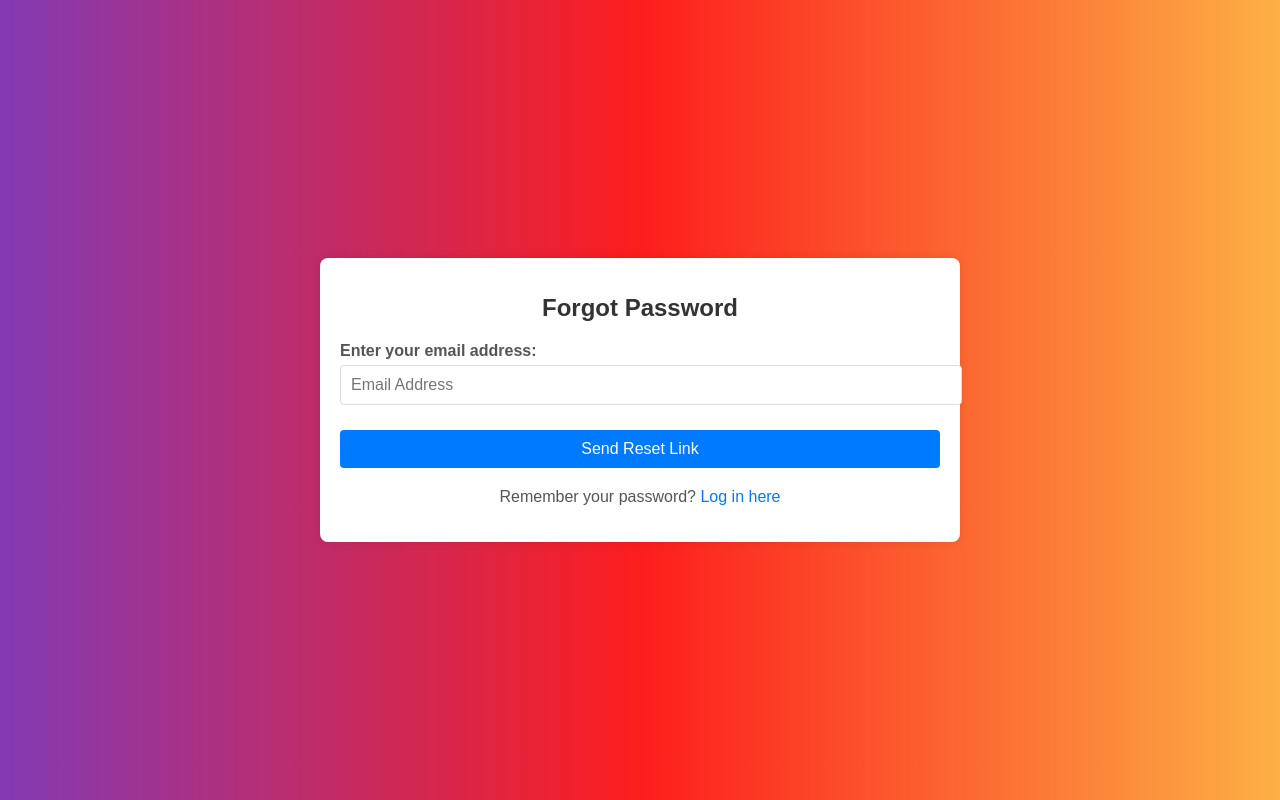
After one commit to dhyan-s/habit-tracker-idp, a Flask app: page /fp/ in a window 1280 px wide. The commit adds this page. Run offline with Flask 3, Linux system fonts and the light colour scheme.

Commit message:
Integrate forgot_pwd page

```diff
--- a/website/__init__.py
+++ b/website/__init__.py
@@ -1,6 +1,6 @@
 from flask import Flask
 from .homepage import home
-from .auth import login, sign_up
+from .auth import login, sign_up, forgot_pwd
 from .todolist import todolist
 
 def create_app():
@@ -11,5 +11,6 @@ def create_app():
     app.register_blueprint(login, url_prefix="/login/")
     app.register_blueprint(sign_up, url_prefix="/signup/")
     app.register_blueprint(todolist, url_prefix="/todolist/")
+    app.register_blueprint(forgot_pwd, url_prefix="/fp/")
 
     return app
--- a/website/auth.py
+++ b/website/auth.py
@@ -2,6 +2,7 @@ from flask import Blueprint, render_template
 
 login = Blueprint("login", __name__)
 sign_up = Blueprint("sign_up", __name__)
+forgot_pwd = Blueprint("forgot_pwd", __name__)
 
 
 @login.route('/')
@@ -11,3 +12,7 @@ def loginpage():
 @sign_up.route('/')
 def signup_page():
     return render_template("sign_up.html")
+
+@forgot_pwd.route('/')
+def fp_page():
+    return render_template("forgot_pwd.html")
--- /dev/null
+++ b/website/templates/forgot_pwd.html
@@ -0,0 +1,115 @@
+<!DOCTYPE html>
+<html lang="en">
+<head>
+    <meta charset="UTF-8">
+    <meta name="viewport" content="width=device-width, initial-scale=1.0">
+    <title>Forgot Password</title>
+    <style>
+        body {
+            font-family: Arial, sans-serif;
+            margin: 0;
+            padding: 0;
+            background: rgb(131,58,180);
+            background: linear-gradient(90deg, rgba(131,58,180,1) 0%, rgba(253,29,29,1) 50%, rgba(252,176,69,1) 100%);
+            display: flex;
+            align-items: center;
+            justify-content: center;
+            height: 100vh;
+        }
+
+        .container {
+            max-width: 600px;
+            width: 100%;
+            background: #fff;
+            padding: 20px;
+            border-radius: 8px;
+            box-shadow: 0 0 10px rgba(0, 0, 0, 0.1);
+        }
+
+        h1 {
+            font-size: 24px;
+            margin-bottom: 20px;
+            text-align: center;
+            color: #333;
+        }
+
+        .form-group {
+            margin-bottom: 15px;
+        }
+
+        label {
+            display: block;
+            font-weight: bold;
+            margin-bottom: 5px;
+            color: #555;
+        }
+
+        input[type="email"] {
+            width: 100%;
+            padding: 10px;
+            border: 1px solid #ddd;
+            border-radius: 4px;
+            font-size: 16px;
+        }
+
+        button {
+            width: 100%;
+            padding: 10px;
+            background-color: #007bff;
+            color: #fff;
+            border: none;
+            border-radius: 4px;
+            cursor: pointer;
+            font-size: 16px;
+            margin-top: 10px;
+        }
+
+        button:hover {
+            background-color: #0056b3;
+        }
+
+        .message {
+            margin-top: 20px;
+            text-align: center;
+            color: #555;
+        }
+
+        .message a {
+            color: #007bff;
+            text-decoration: none;
+        }
+
+        .message a:hover {
+            text-decoration: underline;
+        }
+    </style>
+</head>
+<body>
+    <div class="container">
+        <h1>Forgot Password</h1>
+        <form id="forgot-password-form">
+            <div class="form-group">
+                <label for="email">Enter your email address:</label>
+                <input type="email" id="email" name="email" placeholder="Email Address" required>
+            </div>
+            <button type="submit">Send Reset Link</button>
+        </form>
+        <div class="message">
+            <p>Remember your password? <a href="{{url_for('login.loginpage')}}">Log in here</a></p>
+        </div>
+    </div>
+
+    <script>
+        document.getElementById('forgot-password-form').addEventListener('submit', function(event) {
+            event.preventDefault();
+            const email = document.getElementById('email').value;
+
+            if (email) {
+                // Simulate sending a reset link
+                alert('A password reset link has been sent to ' + email);
+                // In a real application, you would send the email to your server here.
+            }
+        });
+    </script>
+</body>
+</html>
```
Also changed, not shown: website/static/styles/login.css (+58 -115 lines), website/templates/login.html (+20 -47 lines).
